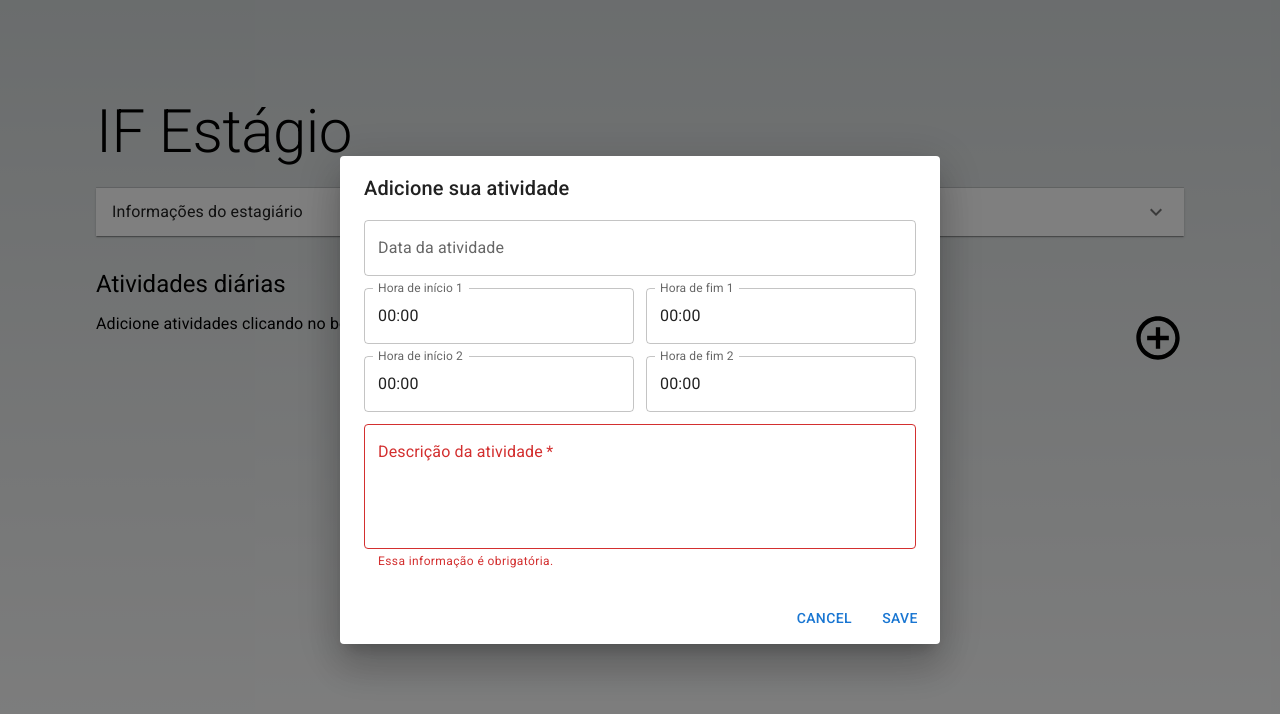
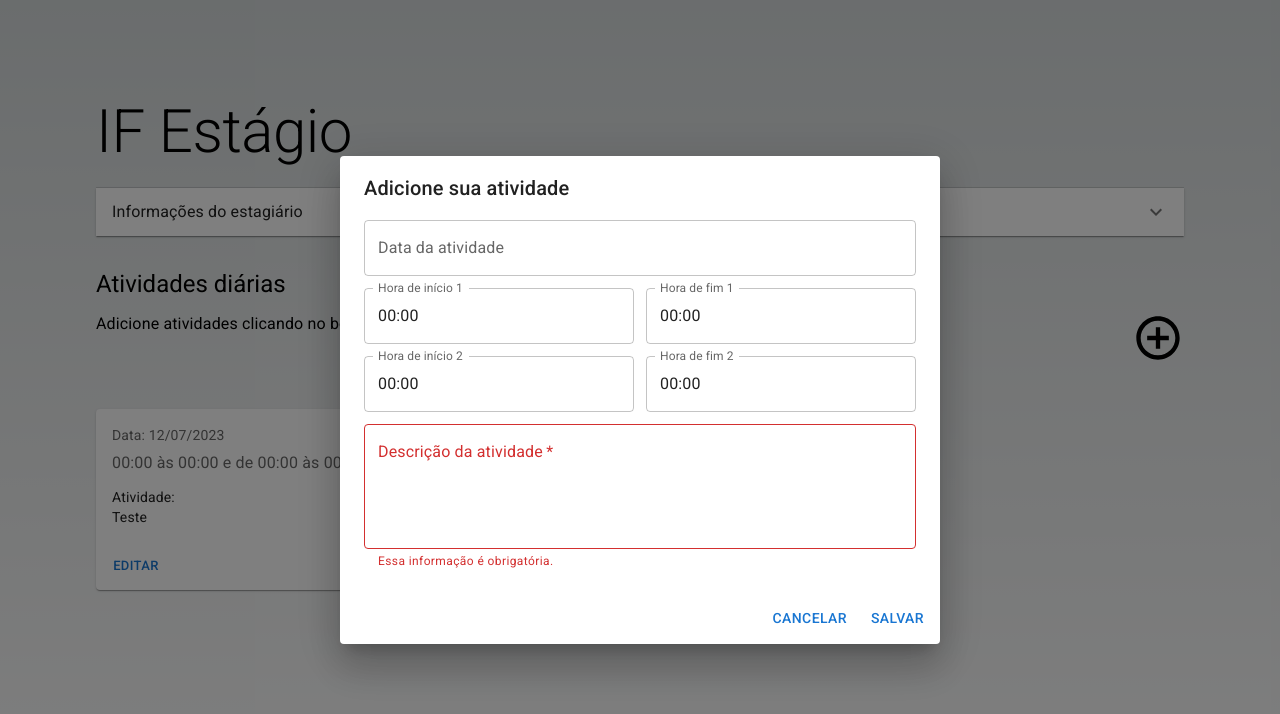
Before and after one commit to AderbalFilho/if-estagio, a Next.js app: page / in a window 1280 px wide. Both pictures are taken after a click on the icon 1158 px from the left and 338 px from the top of the page. Shown: the top 714 px of the page. Built offline with nearby package versions, Linux system fonts and the light colour scheme.

Commit message:
add cards for activities

```diff
--- a/components/DailyActivities/DailyActivities.tsx
+++ b/components/DailyActivities/DailyActivities.tsx
@@ -8,6 +8,7 @@ import DailyActivityForm from '@/components/DailyActivityForm';
 import { MainContext } from '@/contexts/MainContext';
 
 import * as S from './styles';
+import { IActivity } from '@/interfaces/activities.model';
 
 const Transition = forwardRef(function Transition(
   props: TransitionProps & {
@@ -20,7 +21,10 @@ const Transition = forwardRef(function Transition(
 
 const DailyActivities = () => {
   const { activities } = useContext(MainContext);
-  const [editActivity, setEditActivity] = useState();
+  const [editActivity, setEditActivity] = useState<{
+    activity: IActivity;
+    index: number;
+  } | null>(null);
   const [open, setOpen] = useState(false);
 
   function toggleOpening(_: object, reason: string) {
@@ -32,8 +36,22 @@ const DailyActivities = () => {
   }
 
   function handleCloseDialog(e: object, reason: string) {
-    setEditActivity(undefined);
+    setEditActivity(null);
     toggleOpening(e, reason);
+  }
+
+  function handleEdit({
+    activity,
+    index,
+  }: {
+    activity: IActivity;
+    index: number;
+  }) {
+    setEditActivity({
+      activity,
+      index,
+    });
+    toggleOpening({} as object, 'edit');
   }
 
   return (
@@ -55,14 +73,16 @@ const DailyActivities = () => {
           </S.AddIconContainer>
         </S.AddActivity>
       </S.ActivitiesContainer>
+      <S.ActivitiesCardsContainer>
         {activities.map((activity, index) => (
           <DailyActivity
             key={`activity-${index}`}
             activity={activity}
             index={index}
-          handleEdit={setEditActivity}
+            handleEdit={handleEdit}
           />
         ))}
+      </S.ActivitiesCardsContainer>
 
       <Dialog
         fullWidth
@@ -71,8 +91,8 @@ const DailyActivities = () => {
         TransitionComponent={Transition}
       >
         <DailyActivityForm
-          activity={editActivity}
-          index={undefined}
+          activity={editActivity?.activity}
+          index={editActivity?.index}
           handleClose={handleCloseDialog}
         />
       </Dialog>
--- a/components/DailyActivities/styles.ts
+++ b/components/DailyActivities/styles.ts
@@ -5,12 +5,19 @@ export const ActivitiesContainer = styled.div`
 `;
 
 export const AddActivity = styled.div`
+  column-gap: var(--space-sm);
   display: grid;
   grid-template-columns: 1fr minmax(35px, auto);
   margin-top: var(--space-sm);
-  column-gap: var(--space-sm);
 `;
 
 export const AddIconContainer = styled.span`
   font-size: 52px;
 `;
+
+export const ActivitiesCardsContainer = styled.div`
+  display: grid;
+  gap: var(--space-sm);
+  grid-template-columns: repeat(3, minmax(275px, auto));
+  margin-top: var(--space-lg);
+`;
--- a/components/DailyActivity/DailyActivity.tsx
+++ b/components/DailyActivity/DailyActivity.tsx
@@ -1,5 +1,13 @@
-import { Dispatch, SetStateAction } from 'react';
+import {
+  Button,
+  Card,
+  CardActions,
+  CardContent,
+  Typography,
+} from '@mui/material';
+
 import { IActivity } from '@/interfaces/activities.model';
+import { configDate, configHour } from '@/shared/config-date';
 
 import * as S from './styles';
 
@@ -10,9 +18,48 @@ const DailyActivity = ({
 }: {
   activity: IActivity;
   index: number;
-  handleEdit: Dispatch<SetStateAction<undefined>>;
+  handleEdit: ({
+    activity,
+    index,
+  }: {
+    activity: IActivity;
+    index: number;
+  }) => void;
 }) => {
-  return <S.Activity>DailyActivity</S.Activity>;
+  return (
+    <Card sx={{ minWidth: 275 }}>
+      <CardContent>
+        <Typography sx={{ fontSize: 14 }} color="text.secondary" gutterBottom>
+          Data: {configDate(activity?.date)}
+        </Typography>
+        <Typography sx={{ mb: 1.5 }} color="text.secondary">
+          {configHour(activity?.hourBegin1)} às {configHour(activity?.hourEnd1)}{' '}
+          e de {configHour(activity?.hourBegin2)} às{' '}
+          {configHour(activity?.hourEnd2)}
+        </Typography>
+        <Typography
+          variant="body2"
+          sx={{
+            whiteSpace: 'nowrap',
+            overflow: 'hidden',
+            textOverflow: 'ellipsis',
+          }}
+        >
+          Atividade:
+          <br />
+          {activity?.description}
+        </Typography>
+      </CardContent>
+      <CardActions>
+        <Button
+          size="small"
+          onClick={() => handleEdit({ activity: { ...activity }, index })}
+        >
+          Editar
+        </Button>
+      </CardActions>
+    </Card>
+  );
 };
 
 export default DailyActivity;
--- a/components/DailyActivityForm/DailyActivityForm.tsx
+++ b/components/DailyActivityForm/DailyActivityForm.tsx
@@ -47,10 +47,21 @@ const DailyActivityForm = ({
     }
   }, []);
 
+  function handleDelete(e: object) {
+    /* TODO: Confirm deletion */
+    if (index || index === 0) {
+      updateActivities([
+        ...activities.slice(0, index),
+        ...activities.slice(index + 1, activities.length),
+      ]);
+      handleClose(e, 'delete');
+    }
+  }
+
   function handleSave(e: object) {
     /* TODO: Validate the data */
     /* TODO: Create the array first, sort by date and them save */
-    if (index) {
+    if (index || index === 0) {
       updateActivities([
         ...activities.slice(0, index),
         ...activities.slice(index + 1, activities.length),
@@ -58,6 +69,8 @@ const DailyActivityForm = ({
       ]);
       handleClose(e, 'edit');
     } else {
+      console.log(newActivity);
+      console.log('date:', newActivity.date?.date());
       updateActivities([...activities, newActivity as IActivity]);
       handleClose(e, 'add');
     }
@@ -65,6 +78,7 @@ const DailyActivityForm = ({
 
   return (
     <>
+      {/* TODO: Put validations on inputs */}
       <DialogTitle>
         {isEditing ? 'Edite' : 'Adicione'} sua atividade
       </DialogTitle>
@@ -72,7 +86,7 @@ const DailyActivityForm = ({
         <S.ActivityFormContainer component="form">
           <DatePicker
             value={newActivity.date || null}
-            onChange={(newValue: Date | null) =>
+            onChange={(newValue: Dayjs | null) =>
               setNewActivity({ ...newActivity, date: newValue })
             }
             label="Data da atividade"
@@ -149,8 +163,9 @@ const DailyActivityForm = ({
         </S.ActivityFormContainer>
       </DialogContent>
       <DialogActions>
-        <Button onClick={(e) => handleClose(e, 'cancel')}>Cancel</Button>
-        <Button onClick={handleSave}>Save</Button>
+        <Button onClick={(e) => handleClose(e, 'cancel')}>Cancelar</Button>
+        {activity && <Button onClick={handleDelete}>Apagar</Button>}
+        <Button onClick={handleSave}>Salvar</Button>
       </DialogActions>
     </>
   );
--- a/contexts/MainContext.tsx
+++ b/contexts/MainContext.tsx
@@ -1,5 +1,6 @@
 import { IActivity } from '@/interfaces/activities.model';
 import { IUser } from '@/interfaces/user.model';
+import dayjs from 'dayjs';
 import { ReactNode, createContext, useState } from 'react';
 
 const defaultUser: IUser = {
@@ -16,6 +17,25 @@ const defaultUser: IUser = {
   internshipSupervisor: '',
 };
 
+const defaultActivities: IActivity[] = [
+  {
+    date: dayjs('2023-07-12T00:00'),
+    hourBegin1: dayjs('2023-07-12T00:00'),
+    hourEnd1: dayjs('2023-07-12T00:00'),
+    hourBegin2: dayjs('2023-07-12T00:00'),
+    hourEnd2: dayjs('2023-07-12T00:00'),
+    description: 'Teste',
+  },
+  {
+    date: dayjs('2023-07-12T02:04'),
+    hourBegin1: dayjs('2023-07-12T01:03'),
+    hourEnd1: dayjs('2023-07-12T11:07'),
+    hourBegin2: dayjs('2023-07-12T23:00'),
+    hourEnd2: dayjs('2023-07-12T15:25'),
+    description: 'Teste',
+  },
+];
+
 export const MainContext = createContext({
   // eslint-disable-next-line @typescript-eslint/no-empty-function, @typescript-eslint/no-unused-vars
   updateUser: (user: IUser) => {},
@@ -27,7 +47,9 @@ export const MainContext = createContext({
 
 export function MainContextProvider({ children }: { children: ReactNode }) {
   const [user, setUser] = useState({ ...defaultUser });
-  const [activities, setActivities] = useState([] as IActivity[]);
+  const [activities, setActivities] = useState(
+    defaultActivities as IActivity[]
+  );
 
   function updateUser(user: IUser) {
     // TODO: Save on localStorage { user, activities }
--- a/interfaces/activities.model.ts
+++ b/interfaces/activities.model.ts
@@ -1,7 +1,7 @@
 import { Dayjs } from 'dayjs';
 
 export interface IActivity {
-  date: Date | null;
+  date: Dayjs | null;
   hourBegin1: Dayjs | null;
   hourEnd1: Dayjs | null;
   hourBegin2?: Dayjs | null;
--- /dev/null
+++ b/shared/config-date.ts
@@ -0,0 +1,23 @@
+import { Dayjs } from 'dayjs';
+
+function addBeginningZero(dateNumber: number): string {
+  return dateNumber.toString().padStart(2, '0');
+}
+
+export function configDate(date: Dayjs | null | undefined): string {
+  if (!date) {
+    return '';
+  }
+
+  return `${addBeginningZero(date.date())}/${addBeginningZero(
+    date.month() + 1
+  )}/${addBeginningZero(date.year())}`;
+}
+
+export function configHour(hour: Dayjs | null | undefined): string {
+  if (!hour) {
+    return '';
+  }
+
+  return `${addBeginningZero(hour.hour())}:${addBeginningZero(hour.minute())}`;
+}
```
Lines whose indentation alone changed are shown as unchanged.
